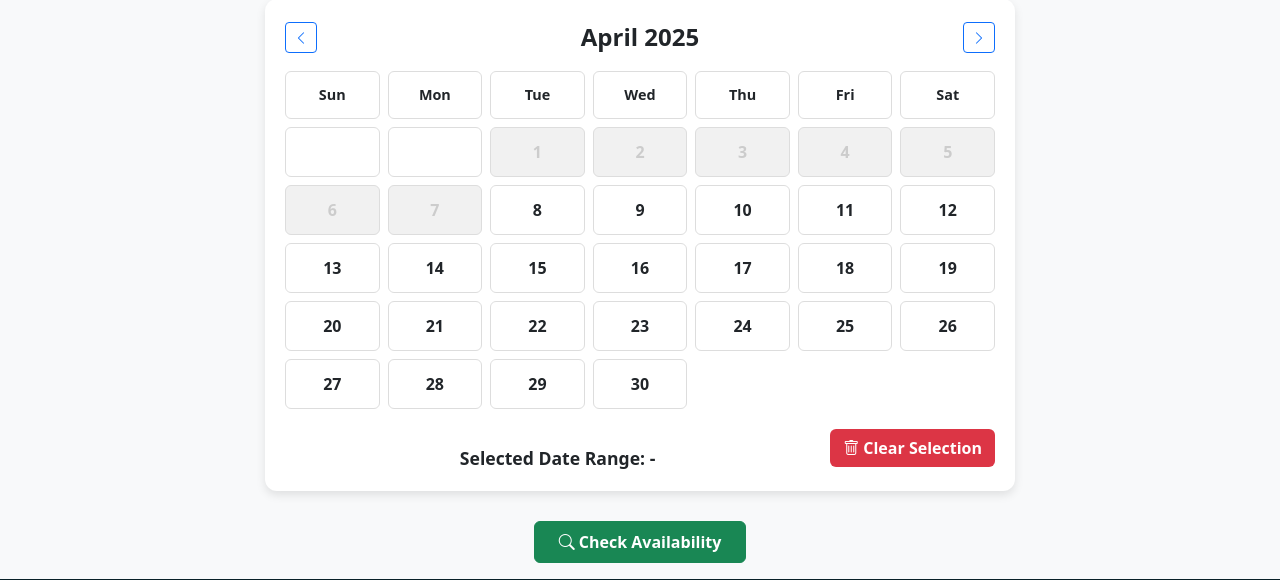
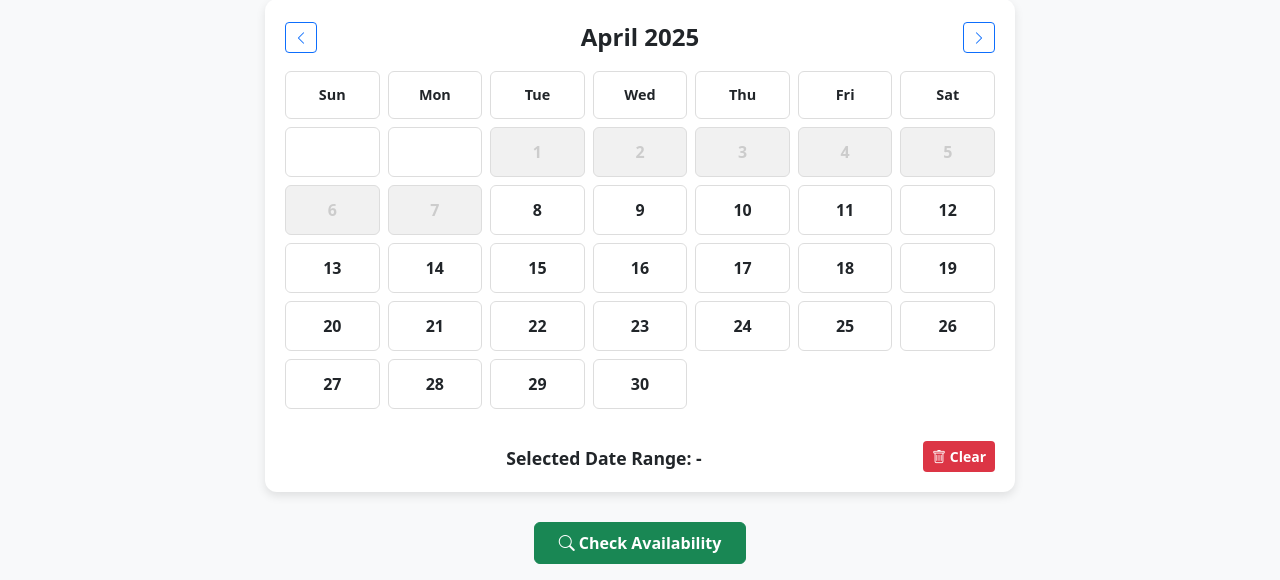
Before and after one commit to Daniel0Marsh/pet-hotel-django, a Django app: page /booking/select-dates in a window 1280 px wide. Shown: the part 251-831 px from the top of the page. Run offline with Django 5.2, Linux system fonts and the light colour scheme; data comes from the database, SQL or seed files in the repository; parts of the project's set-up code (start-up, migrations or seed data) failed here and were passed over; some libraries are stand-ins or nearby versions.

Commit message:
fixed calendar issue

```diff
--- a/source/booking/templates/select_dates.html
+++ b/source/booking/templates/select_dates.html
@@ -185,8 +185,8 @@
             </div>
 
             <!-- Clear Selection Button -->
-            <button class="btn clear-selection-btn ms-auto" id="clearSelection">
-                <i class="bi bi-trash"></i> Clear Selection
+            <button class="btn clear-selection-btn btn-sm ms-auto mt-3" id="clearSelection">
+                <i class="bi bi-trash"></i> Clear
             </button>
         </div>
     </div>
```
